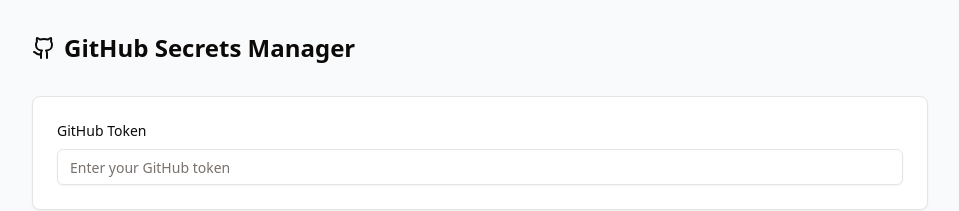
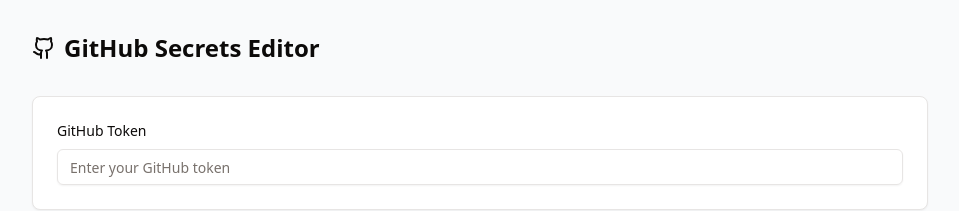
Before and after one commit to enteresanlikk/github-secrets-editor, a Next.js app: page / in a window 1280 px wide. Shown: the top 211 px of the page, without its empty margins (160-1119 px from the left). Built offline with nearby package versions, Linux system fonts and the light colour scheme.

Commit message:
Update h1 title and meta title.

```diff
--- a/src/app/layout.tsx
+++ b/src/app/layout.tsx
@@ -2,7 +2,7 @@
 import "./globals.css";
 
 export const metadata: Metadata = {
-  title: "GitHub Secrets Manager",
+  title: "GitHub Secrets Editor",
   description: "A simple tool to manage GitHub repository secrets",
 }
 
--- a/src/app/page.tsx
+++ b/src/app/page.tsx
@@ -193,7 +193,7 @@
       <div className="max-w-4xl mx-auto space-y-6">
         <div className="flex items-center space-x-2 mb-8">
           <Github />
-          <h1 className="text-2xl font-bold">GitHub Secrets Manager</h1>
+          <h1 className="text-2xl font-bold">GitHub Secrets Editor</h1>
         </div>
 
         <div className="bg-white p-6 rounded-lg shadow-sm border relative">
```
